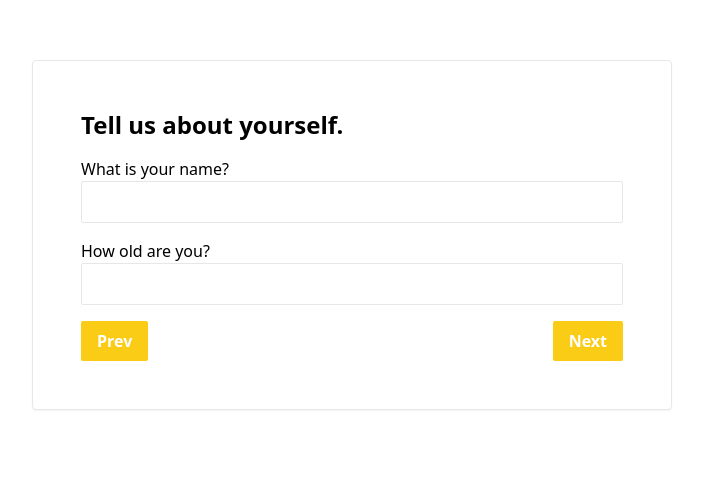
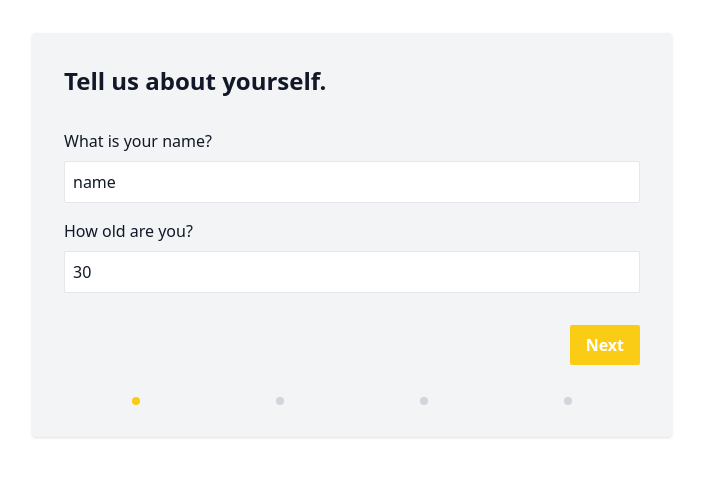
Before and after one commit to malekoa/conuhacks_sunlife, a React (Vite) app: page / in a window 1280 px wide. Shown: the part 165-642 px from the top of the page, without its empty margins (288-991 px from the left). Built offline with nearby package versions, Linux system fonts and the light colour scheme.

Commit message:
changed home

```diff
--- a/src/App.jsx
+++ b/src/App.jsx
@@ -60,9 +60,7 @@ function App() {
     <div className='flex flex-col w-full h-screen justify-center items-center'>
       <Router>
         <Routes>
-          <Route path="/" element={<Questionnaire data={data} setData={setData} />} />
-
-          <Route path="/personal" element={<PersonalQuestions data={data} setData={setData} navigate={useNavigate} />} />
+          <Route path="/" element={<PersonalQuestions data={data} setData={setData} navigate={useNavigate} />} />
 
           <Route path="/finances" element={<Finances data={data} setData={setData} navigate={useNavigate} />} />
 
--- a/src/Routes/Finances.jsx
+++ b/src/Routes/Finances.jsx
@@ -19,7 +19,7 @@ function Finances(props) {
             <div className="flex justify-end space-x-4">
 
                 {/* Link that navigates to personal */}
-                <Link to="/personal">
+                <Link to="/">
                     <button className="bg-yellow-400 hover:bg-yellow-500 text-white rounded-sm p-2 px-4 font-bold transition">Back</button>
                 </Link>
 
```
